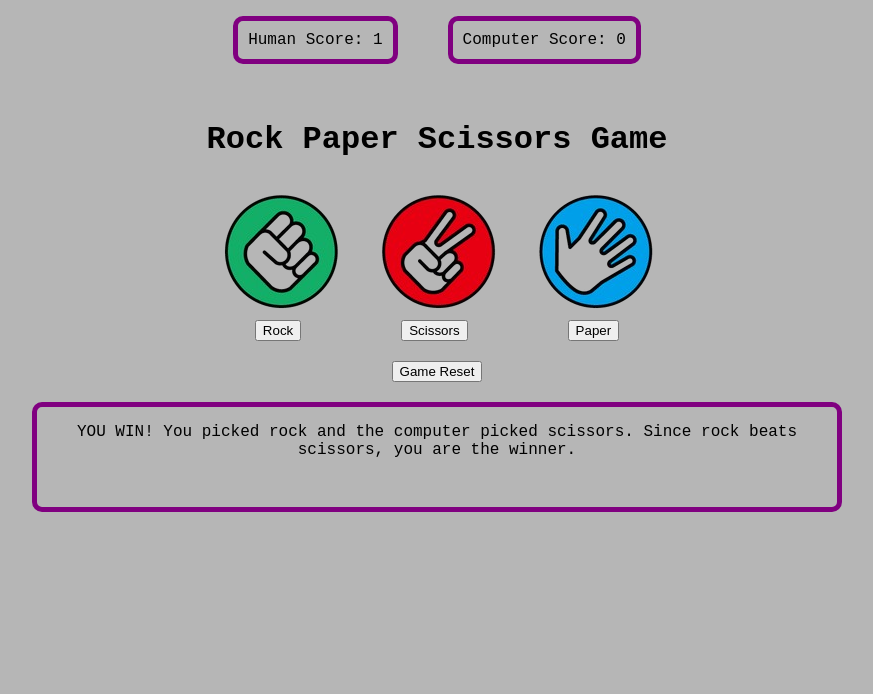
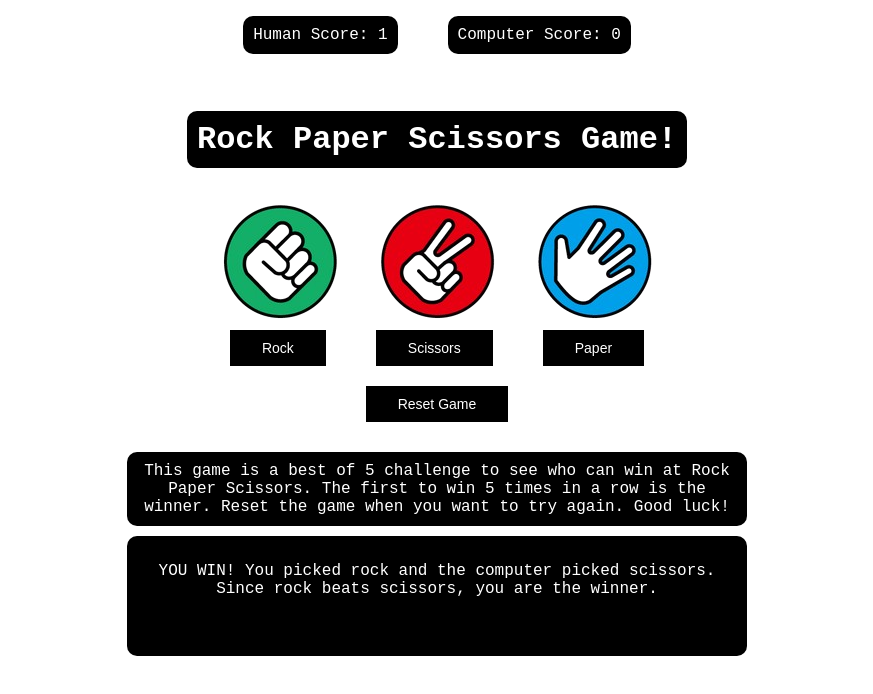
Before and after one commit to CharlieEverway/rock-paper-scissors, a plain HTML site: page index.html in a window 1280 px wide. Both pictures are taken after a click on the button "Rock". Shown: the whole page, without its empty margins (203-1076 px from the left). Drawn offline with Linux system fonts and the light colour scheme.

Commit message:
final changes

```diff
--- a/index.html
+++ b/index.html
@@ -14,16 +14,17 @@
         <p>Computer Score: <span id="computer-score">0</span></p>
     </div>
     <div class="main-ui">
-        <h1>Rock Paper Scissors Game</h1>
+        <h1>Rock Paper Scissors Game!</h1>
         <img src="rps-image.png">
         <div class="buttons">
             <button id="rockButton">Rock</button>
             <button id="scissorsButton">Scissors</button>
             <button id="paperButton">Paper</button>
         </div>
-        <button id="resetButton">Game Reset</button>
+        <button id="resetButton">Reset Game</button>
     </div>
-
+    <div id="gameInfo">This game is a best of 5 challenge to see who can win at Rock Paper Scissors. The first to win 5
+        times in a row is the winner. Reset the game when you want to try again. Good luck!</div>
     <div class="gameWindow" id="gameMessages">
     </div>
 
--- a/script.js
+++ b/script.js
@@ -20,91 +20,40 @@ function getComputerChoice(computerChoice) {
     // Get Computer Choice between 1 2 or 3 and assign that value to a string and return
 }
 
-function playGame() {
-    let humanScore = 0;
-    let computerScore = 0;
-    // Sets the score to 0
-    function playRound(humanChoice, computerChoice) {
-        if ((humanChoice == "scissors" && computerChoice == "paper") || (humanChoice == "paper" && computerChoice == "rock") || (humanChoice == "rock" && computerChoice == "scissors")) {
-            console.log("You win! " + humanChoice + " beats " + computerChoice);
-            humanScore++;
-        }
-        if ((computerChoice == "scissors" && humanChoice == "paper") || (computerChoice == "paper" && humanChoice == "rock") || (computerChoice == "rock" && humanChoice == "scissors")) {
-            console.log("You lose. " + computerChoice + " beats " + humanChoice);
-            computerScore++;
-        }
-        if (humanChoice == computerChoice) {
-            console.log("It's a draw.");
-        }
-
-    }
-    //* initiates a round of gameplay, use this to caculate the result SCISSORS BEATS PAPER, PAPER BEATS ROCK ROCK BEATS SCISSORS
-    //for (let playRoundCounter = 1; playRoundCounter < 6; playRoundCounter++)
-    for (let playRoundCounter = 1; playRoundCounter < 6; playRoundCounter++) {
-        const humanSelection = getHumanChoice();
-        const computerSelection = getComputerChoice();
-        console.log("Your choice = " + humanSelection)
-        console.log("Computer choice = " + computerSelection)
-        playRound(humanSelection, computerSelection);
-        console.log("NUMBER OF ROUNDS COMPLETE = " + playRoundCounter);
-        console.log("Your score = " + humanScore)
-        console.log("Computer score = " + computerScore)
-    }
-
-    //if playround function has only been called less than 5 times
-    //call playround function
-}
-
 const scoreHeader = document.querySelector("#scoreHeader");
 const humanScoreDisplay = document.getElementById('human-score');
 const computerScoreDisplay = document.getElementById('computer-score');
 let humanScore = 0;
 let computerScore = 0;
-
 let humanChoice = ""; //declare humanChoice variable to be used in our buttons
 const gameWindow = document.querySelector(".gameWindow"); //grab our game window
-//const gameText = document.createElement('p'); //create a p element
-//let text = document.createTextNode("This just got added"); //populate teh p element with text
-//gameWindow.appendChild(text); //append it, and attach it.
 
-
-function dashiJanken() {
-
+function playRockPaperScissors() {
     const computerChoice = getComputerChoice();
-
     if ((humanChoice == "scissors" && computerChoice == "paper") || (humanChoice == "paper" && computerChoice == "rock") || (humanChoice == "rock" && computerChoice == "scissors")) {
-        //alert("You win! " + humanChoice + " beats " + computerChoice);
-        //humanScore++;
-        //const winParagraph = document.createElement('p');
-        //winParagraph.textContent = ("YOU WIN! You picked " + humanChoice + " and the computer picked " + computerChoice + ". Since " + humanChoice + " beats " + computerChoice + ", you are the winner.");
-        //gameWindow.appendChild(winParagraph);
         humanScore++;
         humanScoreDisplay.textContent = humanScore;
         addMessageToBox("YOU WIN! You picked " + humanChoice + " and the computer picked " + computerChoice + ". Since " + humanChoice + " beats " + computerChoice + ", you are the winner.");
+        if (humanScore == 5) {
+            addMessageToBox("WINNER!")
+        }
     }
     if ((computerChoice == "scissors" && humanChoice == "paper") || (computerChoice == "paper" && humanChoice == "rock") || (computerChoice == "rock" && humanChoice == "scissors")) {
-        //alert("You lose. " + computerChoice + " beats " + humanChoice);
-        //computerScore++;
-        //const loseParagraph = document.createElement('p');
-        //loseParagraph.textContent = ("YOU LOSE... You picked " + humanChoice + " and the computer picked " + computerChoice + ". Since " + computerChoice + " beats " + humanChoice + ", you are the loser.");
-        //gameWindow.appendChild(loseParagraph);
         computerScore++;
         computerScoreDisplay.textContent = computerScore;
         addMessageToBox("YOU LOSE... You picked " + humanChoice + " and the computer picked " + computerChoice + ". Since " + computerChoice + " beats " + humanChoice + ", you are the loser.");
+        if (computerScore == 5) {
+            addMessageToBox("LOSER!")
+        }
+
     }
     if (humanChoice == computerChoice) {
-        //alert("It's a draw.");
-        //const drawParagraph = document.createElement('p');
-        //drawParagraph.textContent = ("It's a draw. You both picked " + humanChoice + ".");
-        //gameWindow.appendChild(drawParagraph);
-
         addMessageToBox("It's a draw. You both picked " + humanChoice + ".");
     }
+}
 
-    //TO DO
-    //the game should have a window for messages, but only with enough space up to 5 messages. The score
-    // should be at the top, and updated.
-    //then add a reset button
+function winCondition() {
+    return humanScore === 5 || computerScore === 5;
 }
 
 
@@ -112,33 +61,33 @@ function addMessageToBox(text) {
     const messageBox = document.getElementById('gameMessages');
     const newMessage = document.createElement('p');
     newMessage.textContent = text;
-    messageBox.appendChild(newMessage);
-
-    while (messageBox.childElementCount > 5) {
-        messageBox.removeChild(messageBox.firstChild);
-    }
+    messageBox.prepend(newMessage);
 }
 
 
 const rockButton = document.querySelector('#rockButton')
 rockButton.addEventListener("click", function () {
-    console.log("ROCK")
-    humanChoice = "rock";
-    dashiJanken();
+    if (!winCondition()) {
+        humanChoice = "rock";
+        playRockPaperScissors();
+    }
 });
 
 const scissorsButton = document.querySelector('#scissorsButton')
 scissorsButton.addEventListener("click", function () {
-    console.log("SCISSORS")
-    humanChoice = "scissors";
-    dashiJanken();
+    if (!winCondition()) {
+        humanChoice = "scissors";
+        playRockPaperScissors();
+    }
+
 });
 
 const paperButton = document.querySelector('#paperButton')
 paperButton.addEventListener("click", function () {
-    console.log("PAPER")
-    humanChoice = "paper";
-    dashiJanken();
+    if (!winCondition()) {
+        humanChoice = "paper";
+        playRockPaperScissors();
+    }
 });
 
 const resetGameButton = document.querySelector('#resetButton')
@@ -152,17 +101,9 @@ resetGameButton.addEventListener("click", function () {
 });
 
 
+//when round counter reaches 5, show game message, and stop buttons from working
+//MAKE IT SCROLLABLE USING CSS
+//KEEP BOX AT FIXED HEIGHT
 
-
-//playGame();
-//starts the game
-/*
-OK NEXT STEPS: SETUP THE GAME TO RUN UP TO 5 ROUNDS
-
-LIMIT THE BOX TO 5 MESSAGES ONLY
-MAKE IT SCROLLABLE USING CSS
-KEEP BOX AT FIXED HEIGHT
-
-FINALLY, SEND A MESSAGE YOU WIN TO DETECT WHEN ALL ROUNDS HAVE WON.
-
-*/
+//FINALLY, SEND A MESSAGE YOU WIN TO DETECT WHEN ALL ROUNDS HAVE WON.
+// you have a problem. are we running 5 rounds or until 5 wins
--- a/styles.css
+++ b/styles.css
@@ -1,7 +1,7 @@
 body {
-    background-color: rgb(182, 182, 182);
+    background-color: white;
     font-family: 'Courier New', Courier, monospace;
-    display:flex;
+    display: flex;
     flex-direction: column;
     justify-content: center;
     align-items: center;
@@ -9,51 +9,87 @@ body {
     margin: 0;
 }
 
-.main-ui{
-    /*border: black 5px solid;*/
-    display:flex;
-    flex-direction: column;
-    align-items: center;
-    justify-content: center;
-    padding:20px;
-}
-
-.main-ui img{
-    margin: -100px; /*Crops our image*/
-}
-
-#scoreHeader{
-    display:flex;
-    justify-content: center;
-    gap:50px;
-
-}
-
-#resetButton{
-    margin-top:20px;
-}
-
-
-#scoreHeader p{
-    border: solid purple 5px;
+h1 {
+    color: white;
+    background-color: black;
     border-radius: 10px;
     padding: 10px;
 }
 
+.main-ui {
+    display: flex;
+    flex-direction: column;
+    align-items: center;
+    justify-content: center;
+    padding: 20px;
+}
+
+.main-ui img {
+    margin: -100px;
+    /*Crops our image*/
+}
+
+#scoreHeader {
+    display: flex;
+    justify-content: center;
+    gap: 50px;
+}
+
+#resetButton {
+    margin-top: 20px;
+}
+
+#scoreHeader p {
+    background-color: black;
+    color: white;
+    border-radius: 10px;
+    padding: 10px;
+}
+
+#gameInfo {
+    background-color: black;
+    border-radius: 10px;
+    margin: 10px;
+    width: 600px;
+    padding: 10px;
+    text-align: center;
+    color: white;
+}
+
 .gameWindow {
     min-height: 100px;
+    max-height: 150px;
     display: flex;
     flex-direction: column;
     text-align: center;
-    border: solid purple 5px;
     border-radius: 10px;
-    min-width: 800px;
-    max-width: 800px;
-
+    min-width: 600px;
+    max-width: 600px;
+    padding: 10px;
+    overflow-y: auto;
+    overflow-x: hidden;
+    background-color: black;
+    color: white;
 }
 
-.buttons{
-    display:flex;
+.buttons {
+    display: flex;
     justify-content: space-evenly;
-    gap:100px;
+    gap: 50px;
 }
+
+button {
+    background-color: black;
+    border: none;
+    color: white;
+    padding: 10px 32px;
+    text-align: center;
+    text-decoration: none;
+    font-size: 14px;
+    cursor: pointer;
+    transition: background-color 0.3s ease;
+}
+
+button:hover {
+    background-color: #5e5e5e;
+}
```
